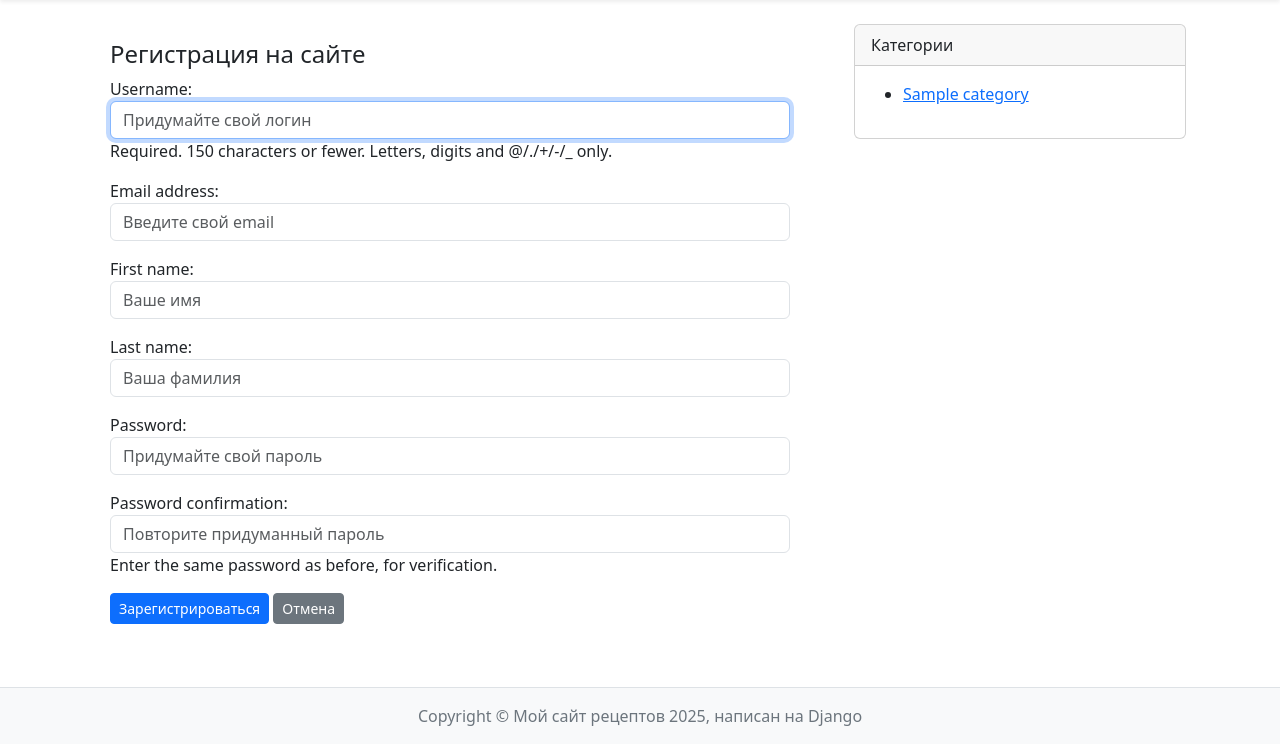
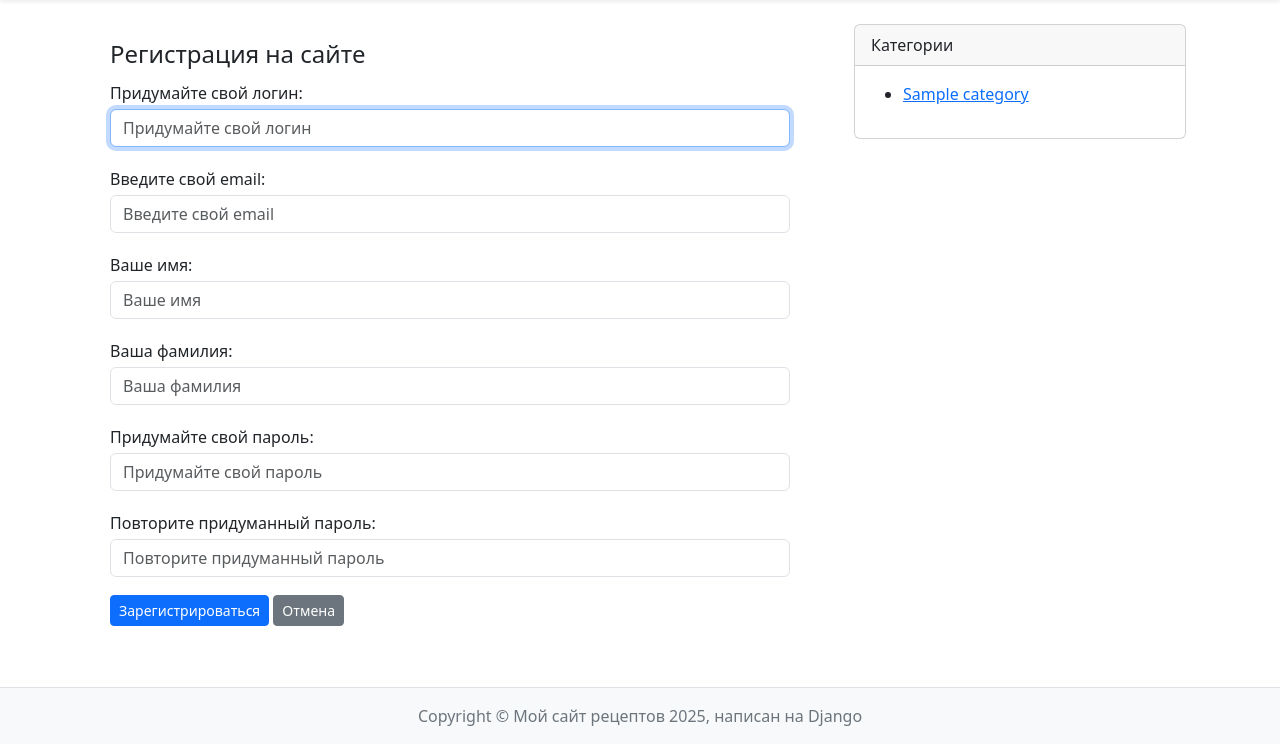
Before and after one commit to PaulNikolaev/mysite_recipe, a Django app: page /accounts/register/ in a window 1280 px wide. Shown: the part 56-800 px from the top of the page. Run offline with Django 5.2, Linux system fonts and the light colour scheme; tables that the repository leaves empty hold one stand-in row (values such as "Sample post").

Commit message:
Correction of registration and password reset templates

```diff
--- a/app_django/mysite_recipe/settings.py
+++ b/app_django/mysite_recipe/settings.py
@@ -37,6 +37,8 @@ CSRF_TRUSTED_ORIGINS = os.getenv("CSRF_TRUSTED_ORIGINS", "").split(",") if os.ge
 
 # Разрешенные внутренние IP (для Debug Toolbar)
 INTERNAL_IPS = os.getenv("INTERNAL_IPS", "127.0.0.1").split(",")
+
+SITE_ID = 1
 
 # Подключенные приложения
 INSTALLED_APPS = [
--- a/app_django/templates/accounts/user_register.html
+++ b/app_django/templates/accounts/user_register.html
@@ -6,9 +6,32 @@
             <div class="card-title nth-card-title">
                 <h4>Регистрация на сайте</h4>
             </div>
-            <form method="post" action="{% url 'register' %}" enctype="multipart/form-data">
+            <form method="post" action="{% url 'register' %}" enctype="multipart/form-data" class="lh-lg">
                 {% csrf_token %}
-                {{ form.as_p }}
+                <div class="form-group mb-3">
+                    <label for="id_username">Придумайте свой логин:</label>
+                    {{ form.username }}
+                </div>
+                <div class="form-group mb-3">
+                    <label for="id_email">Введите свой email:</label>
+                    {{ form.email }}
+                </div>
+                <div class="form-group mb-3">
+                    <label for="id_first_name">Ваше имя:</label>
+                    {{ form.first_name }}
+                </div>
+                <div class="form-group mb-3">
+                    <label for="id_last_name">Ваша фамилия:</label>
+                    {{ form.last_name }}
+                </div>
+                <div class="form-group mb-3">
+                    <label for="id_password1">Придумайте свой пароль:</label>
+                    {{ form.password1 }}
+                </div>
+                <div class="form-group mb-3">
+                    <label for="id_password2">Повторите придуманный пароль:</label>
+                    {{ form.password2 }}
+                </div>
                 <button type="submit" class="btn btn-primary btn-sm">Зарегистрироваться</button>
                 <a href="{% url 'home' %}" class="btn btn-secondary btn-sm">Отмена</a>
             </form>
```
Also changed, not shown: app_django/templates/accounts/password_reset_confirm.html (+8 -1 lines), app_django/templates/accounts/user_login.html (+9 -2 lines).
